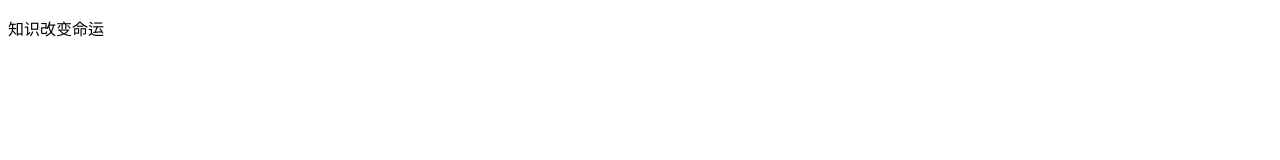
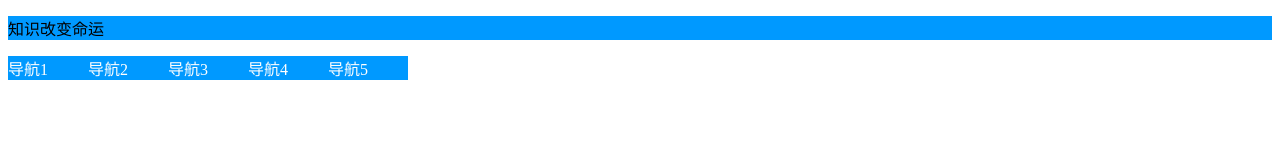
Before and after one commit to hhhh24561hvj/myprojject78, a plain HTML site: page index.html in a window 1280 px wide. Drawn offline with Linux system fonts and the light colour scheme.

Commit message:
css/style完成了一个导航

```diff
--- a/css/style.css
+++ b/css/style.css
@@ -0,0 +1,26 @@
+p{
+    background-color: #09f;
+    color:"#fff"
+}
+ul.nav{
+    margin:0px;
+    padding:0px;
+    list-style: none;
+
+}
+ul.nav li{
+    float:left;
+    width:80px;
+    height: 30px;
+    line-height: 30ox;
+    overflow: hide;
+}
+ul.nav li a{
+    text-decoration: none;
+    display: block;
+    background-color: #09f;
+    color:#fff
+}
+ul.nav li a:hover{
+background-color: #900;
+}
--- a/index.html
+++ b/index.html
@@ -10,5 +10,12 @@
 </head>
 <body>
     <p>知识改变命运</p>
+    <ul class="nav">
+        <li><a href="#">导航1</a></li>
+        <li><a href="#">导航2</a></li>
+        <li><a href="#">导航3</a></li>
+        <li><a href="#">导航4</a></li>
+        <li><a href="#">导航5</a></li>
+    </ul>
 </body>
 </html>
```
